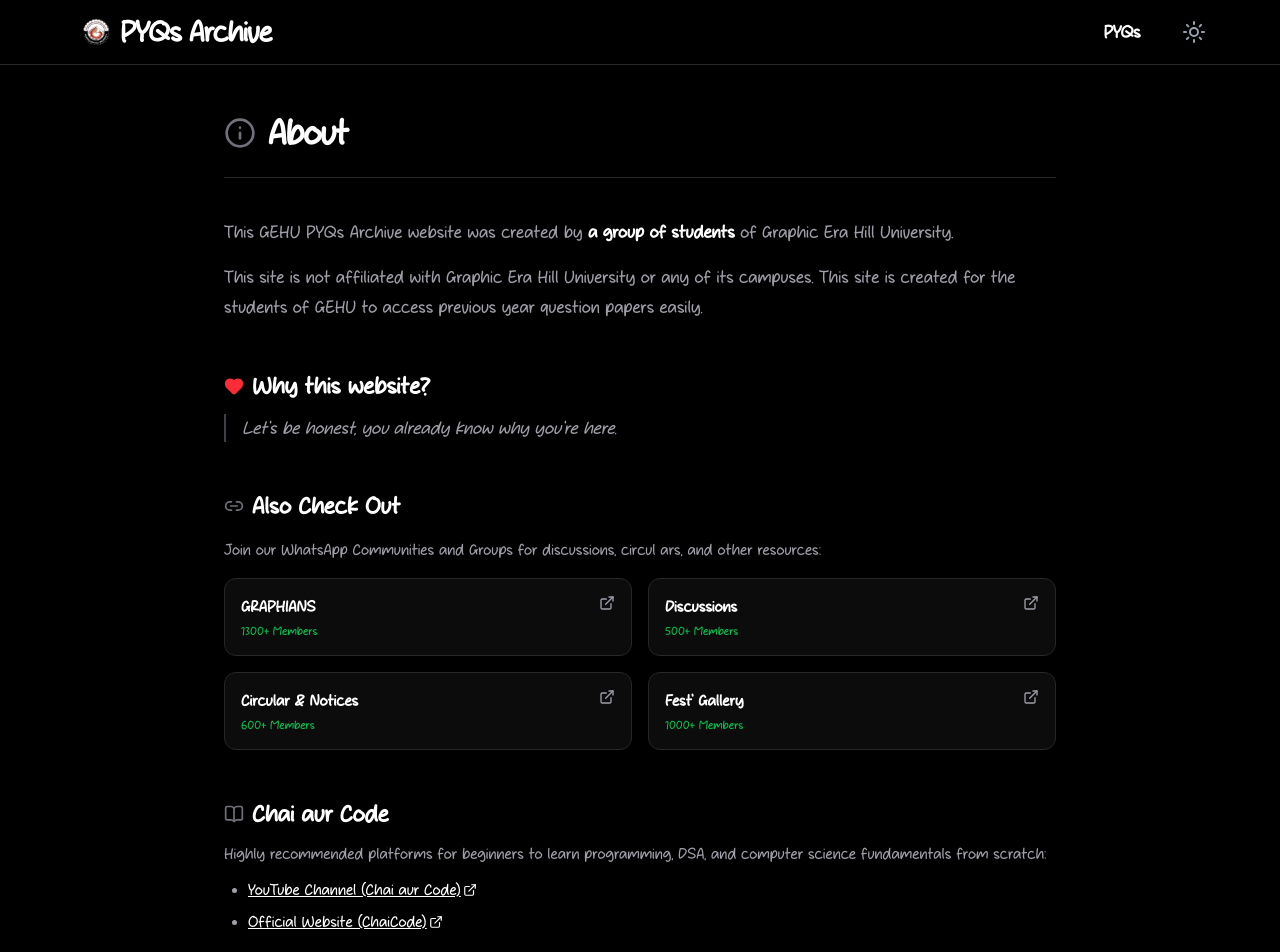
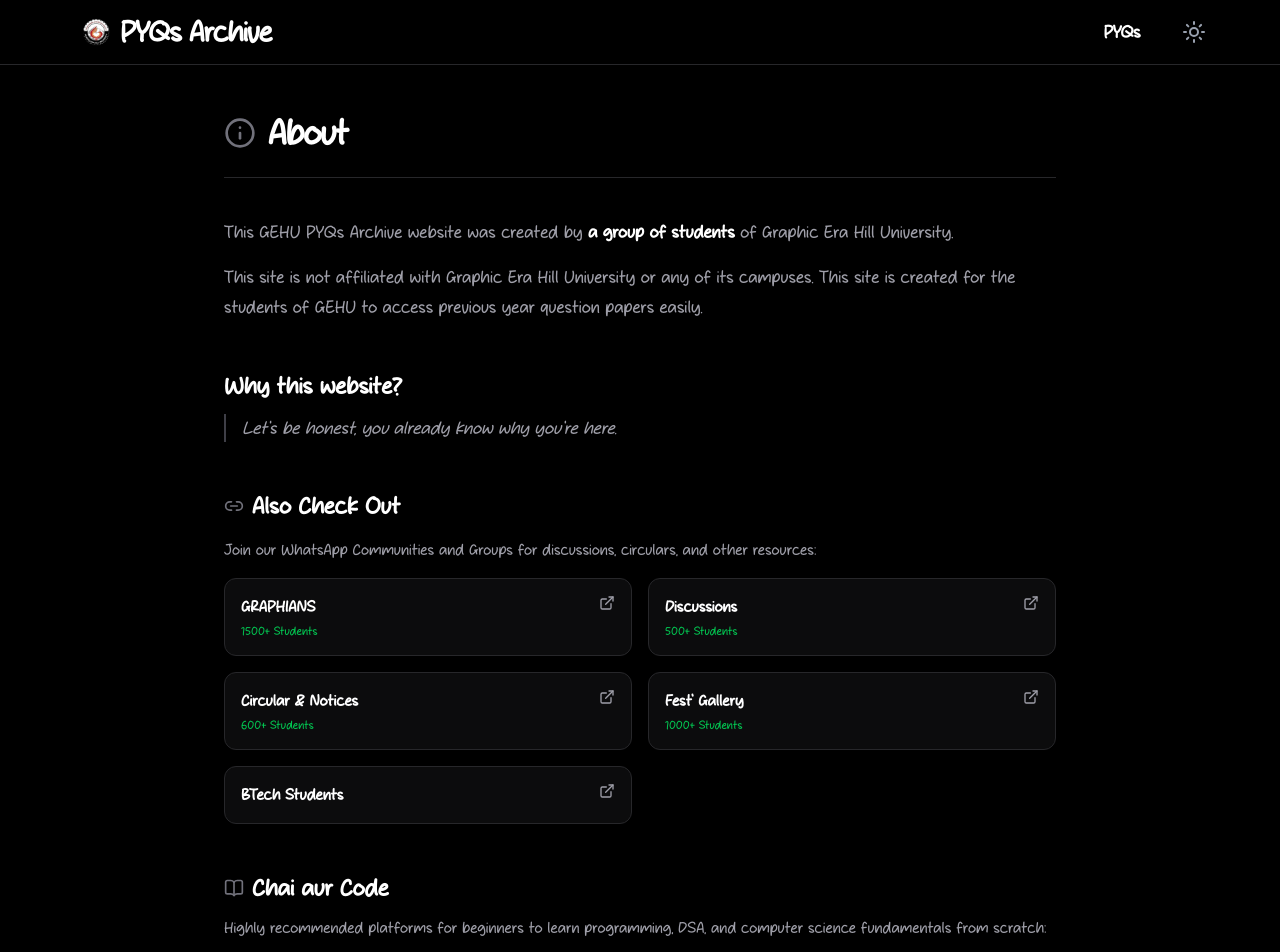
Before and after one commit to priyansunegi-dev0/GEHU-Archive, a React (Vite) app: page /pyqs/about in a window 1280 px wide. Shown: the top 952 px of the page. Built offline with nearby package versions, Linux system fonts and the light colour scheme.

Commit message:
Add BTech Students WhatsApp link, update community header, and cleanup unused Heart import

```diff
--- a/src/pages/About.tsx
+++ b/src/pages/About.tsx
@@ -1,5 +1,5 @@
 import { SEO } from '@/components/SEO';
-import { Heart, Link2, Info, ExternalLink, BookOpen } from 'lucide-react';
+import { Link2, Info, ExternalLink, BookOpen } from 'lucide-react';
 
 export function About() {
 
@@ -30,7 +30,6 @@ export function About() {
         {/* Section: Why this website? */}
         <section className="space-y-3">
           <h2 className="text-2xl font-bold text-black dark:text-white flex items-center gap-2">
-            <Heart className="h-5 w-5 text-red-500 fill-red-500" />
             <span>Why this website?</span>
           </h2>
           <p className="text-lg italic pl-4 border-l-2 border-zinc-300 dark:border-zinc-700">
@@ -46,7 +45,7 @@ export function About() {
             <span>Also Check Out</span>
           </h3>
           <p className="text-base">
-            Join our WhatsApp Communities and Groups for discussions, circul ars, and other resources:
+            Join our WhatsApp Communities and Groups for discussions, circulars, and other resources:
           </p>
 
           <div className="grid grid-cols-1 sm:grid-cols-2 gap-4 mt-2">
@@ -64,7 +63,7 @@ export function About() {
                     GRAPHIANS
                   </h4>
                   <p className="text-xs text-green-600 dark:text-green-500 font-medium mt-1">
-                    1300+ Members
+                    1500+ Students
                   </p>
                 </div>
                 <ExternalLink className="h-4 w-4 text-zinc-400 group-hover:text-zinc-600 dark:group-hover:text-zinc-200 transition-colors" />
@@ -84,7 +83,7 @@ export function About() {
                     Discussions
                   </h4>
                   <p className="text-xs text-green-600 dark:text-green-500 font-medium mt-1">
-                    500+ Members
+                    500+ Students
                   </p>
                 </div>
                 <ExternalLink className="h-4 w-4 text-zinc-400 group-hover:text-zinc-600 dark:group-hover:text-zinc-200 transition-colors" />
@@ -104,7 +103,7 @@ export function About() {
                     Circular & Notices
                   </h4>
                   <p className="text-xs text-green-600 dark:text-green-500 font-medium mt-1">
-                    600+ Members
+                    600+ Students
                   </p>
                 </div>
                 <ExternalLink className="h-4 w-4 text-zinc-400 group-hover:text-zinc-600 dark:group-hover:text-zinc-200 transition-colors" />
@@ -124,8 +123,25 @@ export function About() {
                     Fest' Gallery
                   </h4>
                   <p className="text-xs text-green-600 dark:text-green-500 font-medium mt-1">
-                    1000+ Members
+                    1000+ Students
                   </p>
+                </div>
+                <ExternalLink className="h-4 w-4 text-zinc-400 group-hover:text-zinc-600 dark:group-hover:text-zinc-200 transition-colors" />
+              </div>
+            </a>
+
+            {/* Card 5: BTech Students */}
+            <a
+              href="https://chat.whatsapp.com/F9YOQTcSJALJRfPdQ12CoN"
+              target="_blank"
+              rel="noopener noreferrer"
+              className="group block p-4 rounded-xl border border-zinc-200 dark:border-zinc-800 bg-zinc-50/50 dark:bg-zinc-900/50 hover:bg-zinc-100 dark:hover:bg-zinc-900 hover:border-zinc-300 dark:hover:border-zinc-700 transition-all shadow-sm"
+            >
+              <div className="flex justify-between items-start">
+                <div>
+                  <h4 className="font-semibold text-black dark:text-white group-hover:underline">
+                    BTech Students
+                  </h4>
                 </div>
                 <ExternalLink className="h-4 w-4 text-zinc-400 group-hover:text-zinc-600 dark:group-hover:text-zinc-200 transition-colors" />
               </div>
--- a/src/pages/Home.tsx
+++ b/src/pages/Home.tsx
@@ -22,15 +22,15 @@ const FolderImgLg = () => (
 
 const PdfIcon = () => (
   <svg xmlns="http://www.w3.org/2000/svg" viewBox="0 0 56 64" className="h-10 w-10 sm:h-12 sm:w-12 flex-shrink-0">
-    <path d="M36 0H8C5.8 0 4 1.8 4 4v56c0 2.2 1.8 4 4 4h40c2.2 0 4-1.8 4-4V16L36 0z" fill="#E53935"/>
-    <path d="M36 0v12c0 2.2 1.8 4 4 4h12L36 0z" fill="#EF9A9A"/>
+    <path d="M36 0H8C5.8 0 4 1.8 4 4v56c0 2.2 1.8 4 4 4h40c2.2 0 4-1.8 4-4V16L36 0z" fill="#E53935" />
+    <path d="M36 0v12c0 2.2 1.8 4 4 4h12L36 0z" fill="#EF9A9A" />
     <text x="28" y="46" textAnchor="middle" fill="white" fontSize="14" fontWeight="bold" fontFamily="Arial, sans-serif">PDF</text>
   </svg>
 );
 
 // Format PDF filename into title + date
 // e.g. bp105_t_sessional_1_2025_nov.pdf → { title: "BP105 - T • Sessional 1", date: "2025 Nov" }
-const months = ['jan','feb','mar','apr','may','jun','jul','aug','sep','oct','nov','dec'];
+const months = ['jan', 'feb', 'mar', 'apr', 'may', 'jun', 'jul', 'aug', 'sep', 'oct', 'nov', 'dec'];
 const formatPdfName = (fileName: string): { title: string; date: string } => {
   const name = fileName.replace(/\.pdf$/i, '');
   const parts = name.split('_');
@@ -127,7 +127,7 @@ export function Home() {
     try {
       const stored = sessionStorage.getItem(SESSION_CACHE_KEY);
       if (stored) return false;
-    } catch (e) {}
+    } catch (e) { }
     return true;
   });
 
@@ -147,7 +147,7 @@ export function Home() {
           cachedManifest = data;
           try {
             sessionStorage.setItem(SESSION_CACHE_KEY, JSON.stringify(data));
-          } catch (e) {}
+          } catch (e) { }
           setAllFolders(data.folders || []);
           setAllPdfs(data.pdfs || []);
         }
@@ -214,12 +214,12 @@ export function Home() {
       }
       try {
         document.documentElement.scrollTop = 0;
-      } catch (e) {}
+      } catch (e) { }
       try {
         if (document.body) {
           document.body.scrollTop = 0;
         }
-      } catch (e) {}
+      } catch (e) { }
     };
     handleScroll();
     const timer = setTimeout(handleScroll, 50);
@@ -378,7 +378,7 @@ export function Home() {
         <>
           <div className="mt-16 space-y-3">
             <h2 className="text-xl sm:text-2xl md:text-3xl font-bold text-black dark:text-white">
-              Join Whatsapp Community | 1300+ Students
+              Join Whatsapp Community | 1500+ Students
             </h2>
             <p className="text-sm sm:text-base md:text-lg text-gray-500 dark:text-zinc-400">
               Join{" "}
```
